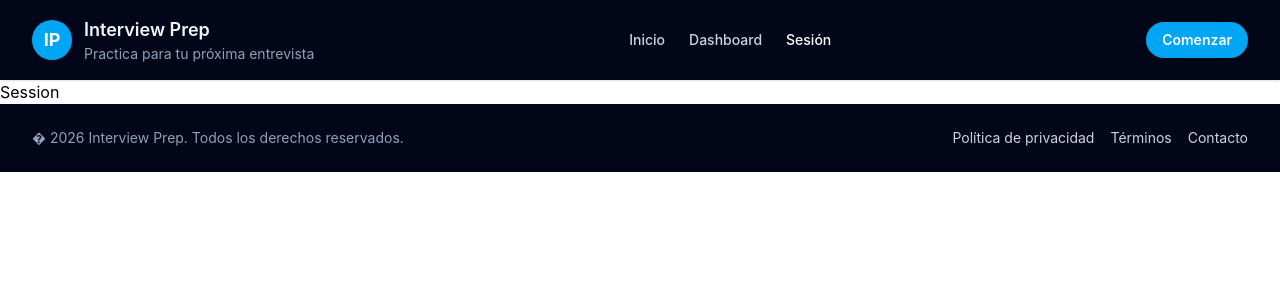
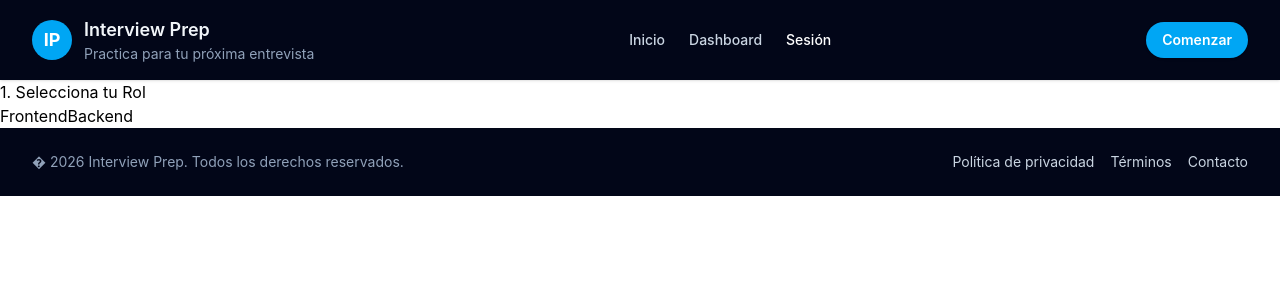
Before and after one commit to albertsp/interview-prep-app, a React app in the folder frontend/: page /session in a window 1280 px wide. Shown: the top 300 px of the page. Built offline with nearby package versions, Linux system fonts and the light colour scheme; the HTML template or start-up script is replaced by a standard one.

Commit message:
feat: stack selector component

```diff
--- /dev/null
+++ b/frontend/src/components/StackSelector.jsx
@@ -0,0 +1,44 @@
+import { useState } from "react"
+import { configSelect } from "../data/stacks"
+
+
+function StackSelector({onSubmit}){
+
+    const [select, setSelect] = useState({"rol": "", "stack": "", "level": ""})
+
+
+    return(
+        <>
+            <section>
+                <h3>1. Selecciona tu Rol</h3>
+                {Object.keys(configSelect.rol).map(rol =>(
+                    <button onClick={()=> setSelect({...select, "rol": rol})} key={rol}>{rol}</button>
+                ))}
+            </section>
+            {
+                select.rol &&
+                <section>
+                    {configSelect.rol[select.rol].map(stack =>(
+                        <button onClick={()=>setSelect({...select, "stack": stack})} key={stack}>{stack}</button>
+                    ))}
+                </section>
+            }
+            {
+                select.stack &&
+                <section>
+                    {configSelect.level.map(lvl =>(
+                        <button onClick={()=> setSelect({...select, "level": lvl})} key={lvl}>{lvl}</button>
+                    ))}
+                </section>
+            }
+            {
+                select.level &&
+                <section>
+                    <button onClick={() => onSubmit({...select})}>Empezar</button>
+                </section>
+            }
+        </>
+    )
+}
+
+export default StackSelector
--- /dev/null
+++ b/frontend/src/data/stacks.js
@@ -0,0 +1,9 @@
+export const configSelect = {
+  // Los roles con sus respectivas tecnologías
+  rol: {
+    Frontend: ["HTML/CSS", "JavaScript", "React"],
+    Backend: ["Python", "SQL"]
+  },
+  // Los niveles globales disponibles para cualquier elección
+  level: ["Básico", "Intermedio", "Avanzado"]
+};
--- a/frontend/src/pages/Session.jsx
+++ b/frontend/src/pages/Session.jsx
@@ -1,7 +1,11 @@
+import StackSelector from "../components/StackSelector"
 
 function Session(){
     return(
-        <h1>Session</h1>
+        <>
+            <StackSelector onSubmit={(select)=>console.log(select)}></StackSelector>
+        </>
+
     )
 }
 
```
